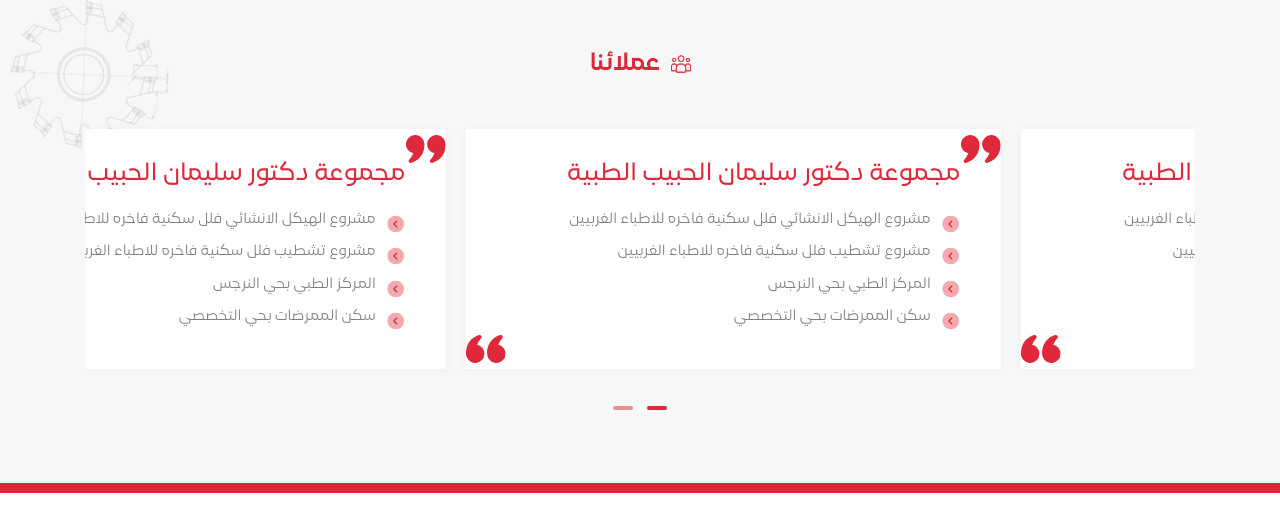
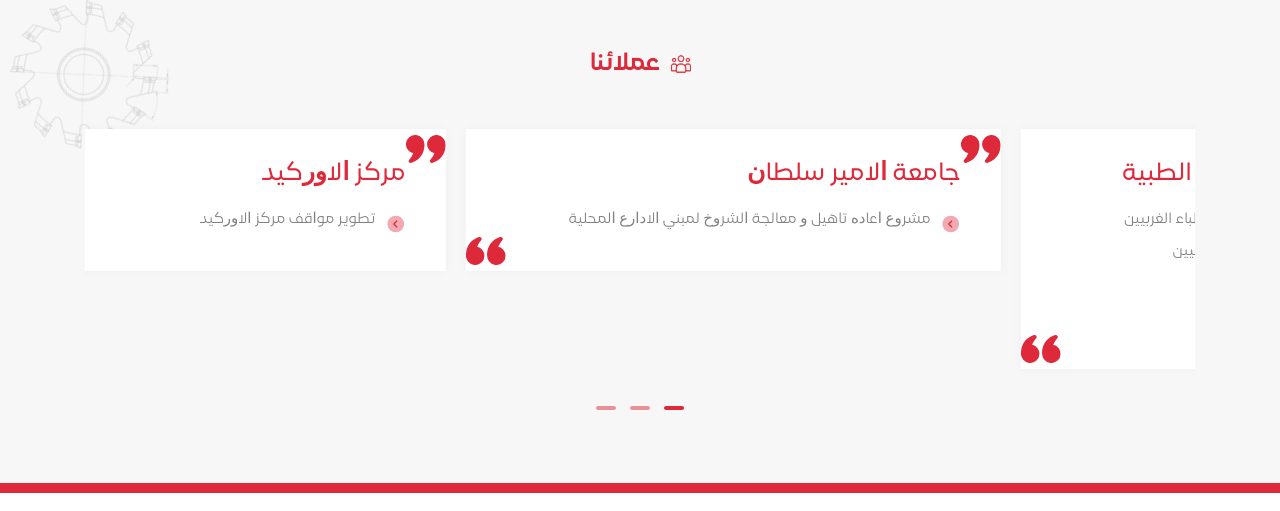
Before and after one commit to misaraadel/contracting, a plain HTML site: page index.html in a window 1280 px wide. Shown: the part 4845-5356 px from the top of the page. Drawn offline with Linux system fonts and the light colour scheme.

Commit message:
edit data

```diff
--- a/index.html
+++ b/index.html
@@ -830,24 +830,12 @@
             <div class="item">
               <div class="box">
                 <h2>
-                  مجموعة دكتور سليمان الحبيب الطبية
+                  ﺟﺎﻣﻌﺔ ﺍﻻﻣﻴﺮ ﺳﻠﻄﺎﻥ
                 </h2>
 
                 <ul class="list">
                   <li>
-                    مشروع الهيكل الانشائي فلل سكنية فاخره للاطباء الغربيين
-                  </li>
-
-                  <li>
-                    مشروع تشطيب فلل سكنية فاخره للاطباء الغربيين
-                  </li>
-
-                  <li>
-                    المركز الطبي بحي النرجس
-                  </li>
-
-                  <li>
-                    سكن الممرضات بحي التخصصي
+                    ﻣﺸﺮﻭﻉ ﺍﻋﺎﺩﻩ ﺗﺎﻫﻴﻞ ﻭ ﻣﻌﺎﻟﺠﺔ ﺍﻟﺸﺮﻭﺥ ﻟﻤﺒﻨﻲ ﺍﻻﺩﺍﺭﻉ ﺍﻟﻤﺤﻠﻴﺔ
                   </li>
                 </ul>
               </div>
@@ -856,24 +844,12 @@
             <div class="item">
               <div class="box">
                 <h2>
-                  مجموعة دكتور سليمان الحبيب الطبية
+                  ﻣﺮﻛﺰ ﺍﻻﻭﺭﻛﻴﺪ
                 </h2>
 
                 <ul class="list">
                   <li>
-                    مشروع الهيكل الانشائي فلل سكنية فاخره للاطباء الغربيين
-                  </li>
-
-                  <li>
-                    مشروع تشطيب فلل سكنية فاخره للاطباء الغربيين
-                  </li>
-
-                  <li>
-                    المركز الطبي بحي النرجس
-                  </li>
-
-                  <li>
-                    سكن الممرضات بحي التخصصي
+                    ﺗﻄﻮﻳﺮ ﻣﻮﺍﻗﻒ ﻣﺮﻛﺰ ﺍﻻﻭﺭﻛﻴﺪ
                   </li>
                 </ul>
               </div>
@@ -882,24 +858,26 @@
             <div class="item">
               <div class="box">
                 <h2>
-                  مجموعة دكتور سليمان الحبيب الطبية
+                  ﺍﻟﻤﻜﺮﻡ/ﻓﻴﺼﻞ ﺍﻟﻨﺼﺎﺭ
                 </h2>
 
                 <ul class="list">
                   <li>
-                    مشروع الهيكل الانشائي فلل سكنية فاخره للاطباء الغربيين
+                    ﻗﺼﺮ ﺳﻜﻨﻲ ﻟﻠﻤﻜﺮﻡ/ﻓﻴﺼﻞ ﺍﻟﻨﺼﺎﺭ
                   </li>
+                </ul>
+              </div>
+            </div>
 
+            <div class="item">
+              <div class="box">
+                <h2>
+                  ﻣﺸﺮﻭﻉ ﻛﻮﻣﺒﺎﻭﻧﺪ ﻓﻠﻮﺭﻳﺪﺍ
+                </h2>
+
+                <ul class="list">
                   <li>
-                    مشروع تشطيب فلل سكنية فاخره للاطباء الغربيين
-                  </li>
-
-                  <li>
-                    المركز الطبي بحي النرجس
-                  </li>
-
-                  <li>
-                    سكن الممرضات بحي التخصصي
+                    ﺍﻧﺸﺎﺀ ﻭﺗﺸﻄﻴﺐ ﻣﺸﺮﻭﻉ ﻛﻮﻣﺒﺎﻭﻧﺪ ﻓﻠﻮﺭﻳﺪﺍ ﺑﺤﻲ ﺍﻟﻨﻔﻞ ﺑﺎﻟﺮﻳﺎﺽ
                   </li>
                 </ul>
               </div>
```
